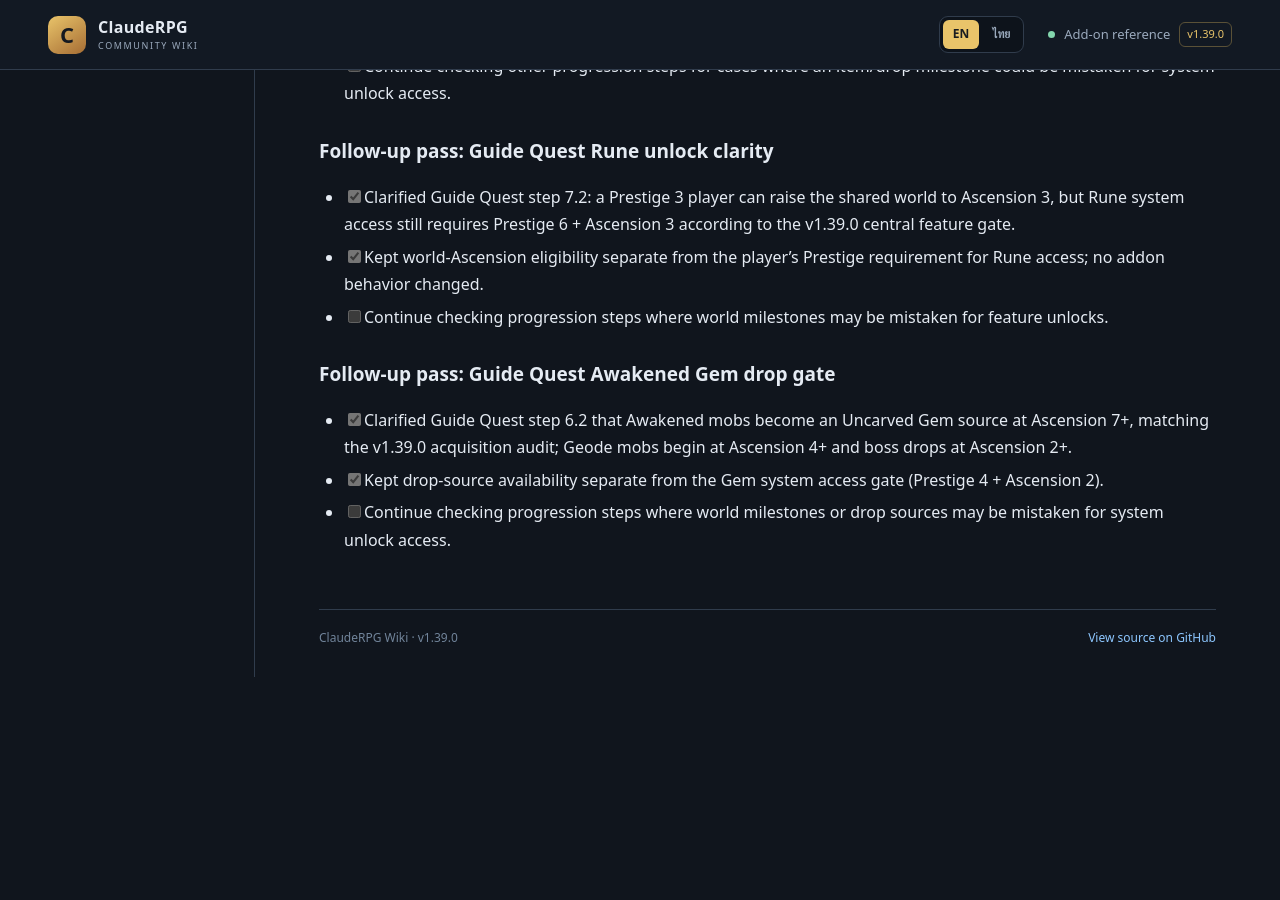
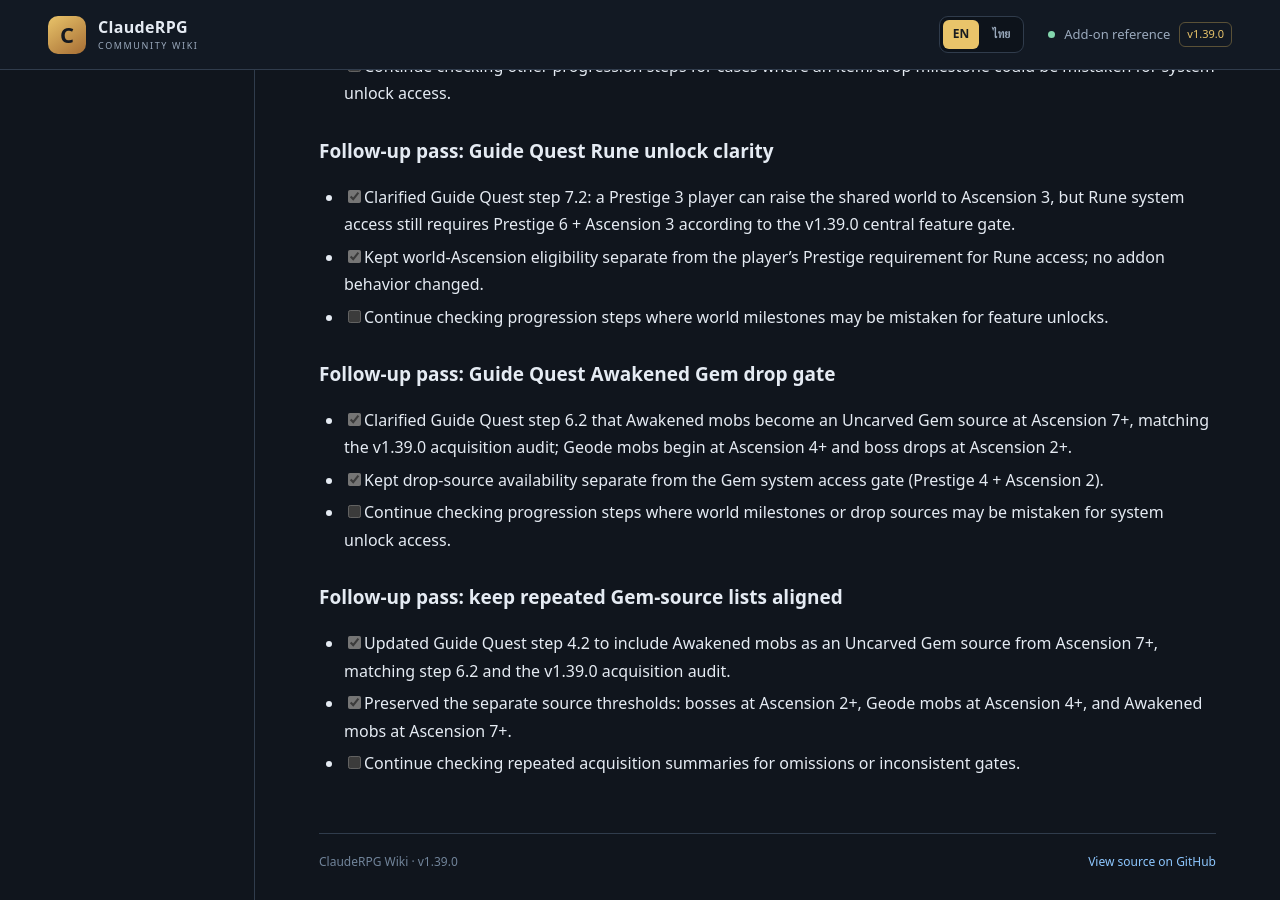
Before and after one commit to miniTorch25/ClaudeRPG-Wiki-V2, a Jekyll site: the page built from CONTENT-GAP-AUDIT.md, in a window 1280 px wide and 900 px high, scrolled down 11909 px. Built offline with Jekyll 4.4.1, drawn with Linux system fonts in a browser that asks for light colours; our own code applies the rules of GitHub Pages for plain Markdown files; before the commit the page ends 12586 px from its top, so only the background shows below that.

Commit message:
Docs: record repeated Gem source consistency check

```diff
--- a/CONTENT-GAP-AUDIT.md
+++ b/CONTENT-GAP-AUDIT.md
@@ -274,3 +274,10 @@ Use these labels in editorial notes while drafting:
 - [x] Clarified Guide Quest step 6.2 that Awakened mobs become an Uncarved Gem source at Ascension 7+, matching the v1.39.0 acquisition audit; Geode mobs begin at Ascension 4+ and boss drops at Ascension 2+.
 - [x] Kept drop-source availability separate from the Gem system access gate (Prestige 4 + Ascension 2).
 - [ ] Continue checking progression steps where world milestones or drop sources may be mistaken for system unlock access.
+
+
+### Follow-up pass: keep repeated Gem-source lists aligned
+
+- [x] Updated Guide Quest step 4.2 to include Awakened mobs as an Uncarved Gem source from Ascension 7+, matching step 6.2 and the v1.39.0 acquisition audit.
+- [x] Preserved the separate source thresholds: bosses at Ascension 2+, Geode mobs at Ascension 4+, and Awakened mobs at Ascension 7+.
+- [ ] Continue checking repeated acquisition summaries for omissions or inconsistent gates.
```
